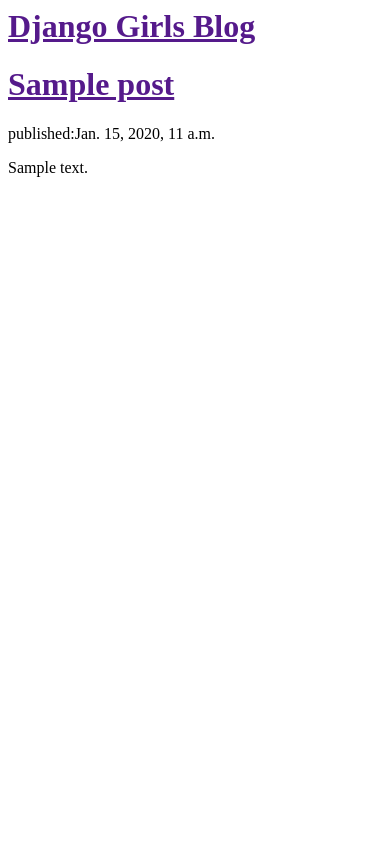
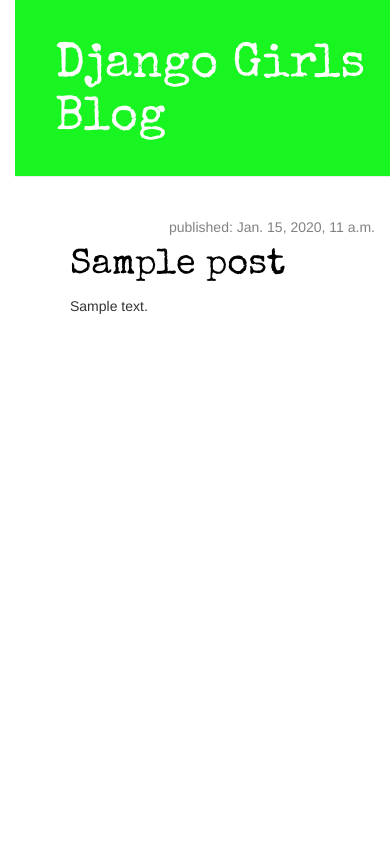
Before and after one commit to ashleighclayton/my-first-blog, a Django app: template blog/templates/blog/post_list.html in a window 390 px wide. Run offline with Django 3.2, Linux system fonts and the light colour scheme; the template is opened without the code that fills it: values that come from a table or form of the project are taken from there, others are empty; tables that the repository leaves empty hold one stand-in row (values such as "Sample post"); some libraries are stand-ins or nearby versions.

Commit message:
Added view and template for detailed blog post as well as CSS for the site.

```diff
--- /dev/null
+++ b/blog/static/css/blog.css
@@ -0,0 +1,52 @@
+
+
+body {
+  padding-left: 15px;
+}
+.page-header {
+    background-color: #18F520;
+    margin-top: 0;
+    padding: 20px 20px 20px 40px;
+}
+
+.page-header h1, .page-header h1 a, .page-header h1 a:visited, .page-header h1 a:active {
+    color: #ffffff;
+    font-size: 36pt;
+    text-decoration: none;
+}
+
+.content {
+    margin-left: 40px;
+}
+
+h1, h2, h3, h4 {
+    font-family: 'Special Elite', cursive;
+}
+
+.date {
+    float: right;
+    color: #828282;
+}
+
+.save {
+    float: right;
+}
+
+.post-form textarea, .post-form input {
+    width: 100%;
+}
+
+.top-menu, .top-menu:hover, .top-menu:visited {
+    color: #ffffff;
+    float: right;
+    font-size: 26pt;
+    margin-right: 20px;
+}
+
+.post {
+    margin-bottom: 70px;
+}
+
+.post h1 a, .post h1 a:visited {
+    color: #000000;
+}
--- /dev/null
+++ b/blog/templates/blog/base.html
@@ -0,0 +1,23 @@
+{% load staticfiles %}
+<html>
+  <head>
+    <title>Ashleigh's blog</title>
+    <link rel="stylesheet" href="//maxcdn.bootstrapcdn.com/bootstrap/3.2.0/css/bootstrap.min.css">
+    <link rel="stylesheet" href="//maxcdn.bootstrapcdn.com/bootstrap/3.2.0/css/bootstrap-theme.min.css">
+    <link rel="stylesheet" href="{% static 'css/blog.css' %}">
+    <link href='https://fonts.googleapis.com/css?family=Special+Elite' rel='stylesheet' type='text/css'>
+  </head>
+  <body>
+      <div class="page-header">
+          <h1><a href="/">Django Girls Blog</a></h1>
+      </div>
+      <div class="content container">
+          <div class="row">
+              <div class="col-md-8">
+              {% block content %}
+              {% endblock %}
+              </div>
+          </div>
+      </div>
+  </body>
+</html>
--- a/blog/templates/blog/post_list.html
+++ b/blog/templates/blog/post_list.html
@@ -1,21 +1,17 @@
-<html>
-  <head>
-    <title>Ashleigh's blog</title>
-  </head>
-  <body>
-      <div>
-          <h1><a href="">Django Girls Blog</a></h1>
+{% extends 'blog/base.html' %}
+
+{% block content %}
+  {% for post in posts %}
+    <div class="post">
+      <div class="date">
+          <p>published: {{ post.published_date }}</p>
       </div>
-
-
-      {% for post in posts %}
-      <div>
-
-          <h1><a href="">{{post.title}}</a></h1>
-          <p>published:{{post.published_date}}</p>
-          <!-- <p>{{post.text}}</p> -->
-          <p>{{post.text|linebreaks}} </p>
-      {% endfor %}
-
-  </body>
-</html>
+      <h1>
+        <a href="{% url 'post_detail' pk=post.pk %}">
+          {{post.title}}
+        </a>
+      </h1>
+      <p>{{ post.text|linebreaks }}</p>
+    </div>
+  {% endfor %}
+{% endblock %}
--- a/blog/urls.py
+++ b/blog/urls.py
@@ -2,5 +2,6 @@ from django.conf.urls import url
 from .import views
 
 urlpatterns = [
-    url(r'^$', views.post_list, name='post_list')
+    url(r'^$', views.post_list, name='post_list'),
+    url(r'^post/(?P<pk>[0-9]+)/$', views.post_detail, name='post_detail'),
 ]
--- a/blog/views.py
+++ b/blog/views.py
@@ -1,4 +1,4 @@
-from django.shortcuts import render
+from django.shortcuts import render, get_object_or_404
 from django.utils import timezone
 from .models import Post
 
@@ -6,3 +6,7 @@ from .models import Post
 def post_list(request):
     posts = Post.objects.filter(published_date__lte=timezone.now()).order_by('published_date')
     return render(request, 'blog/post_list.html', {'posts':posts})
+
+def post_detail(request, pk):
+    post = get_object_or_404(Post, pk=pk)
+    return render(request, 'blog/post_detail.html', {'post': post})
```
Also changed, not shown: blog/templates/blog/post_detail.html (added, +13 -0 lines).
